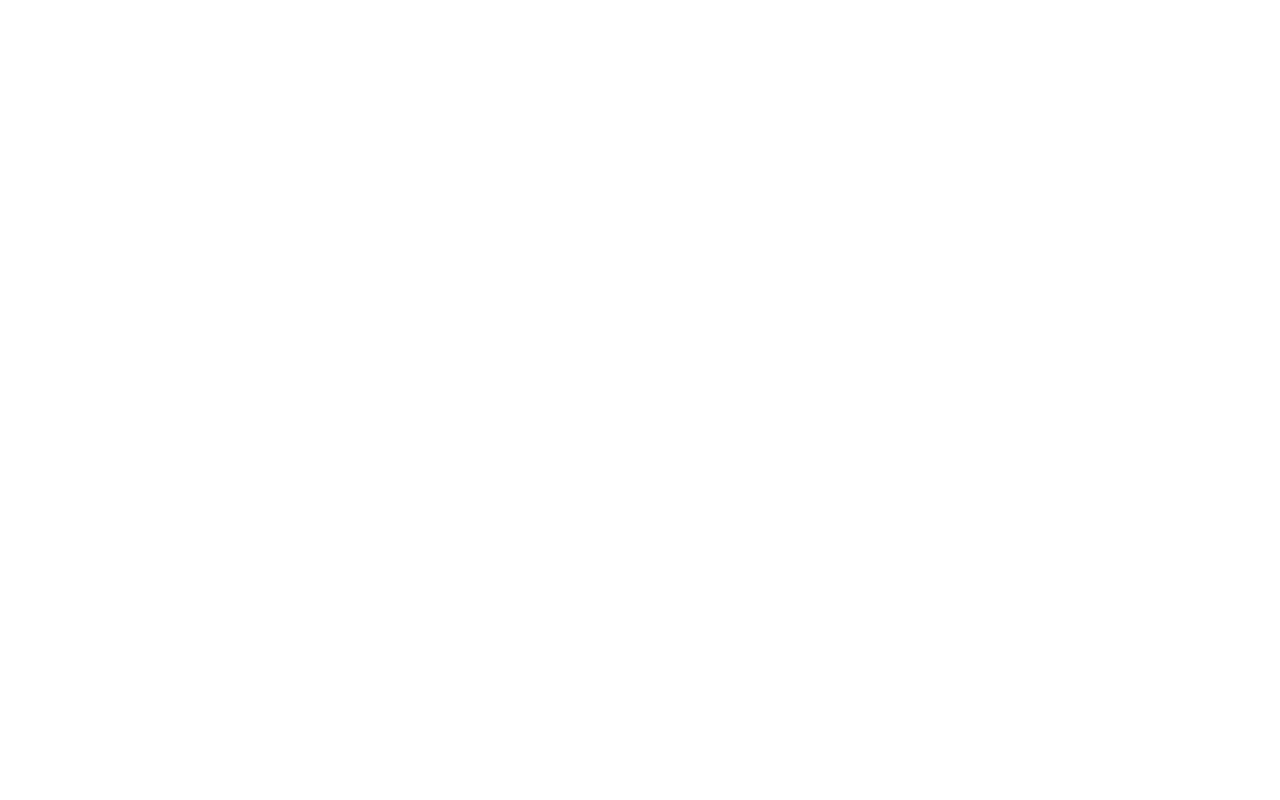
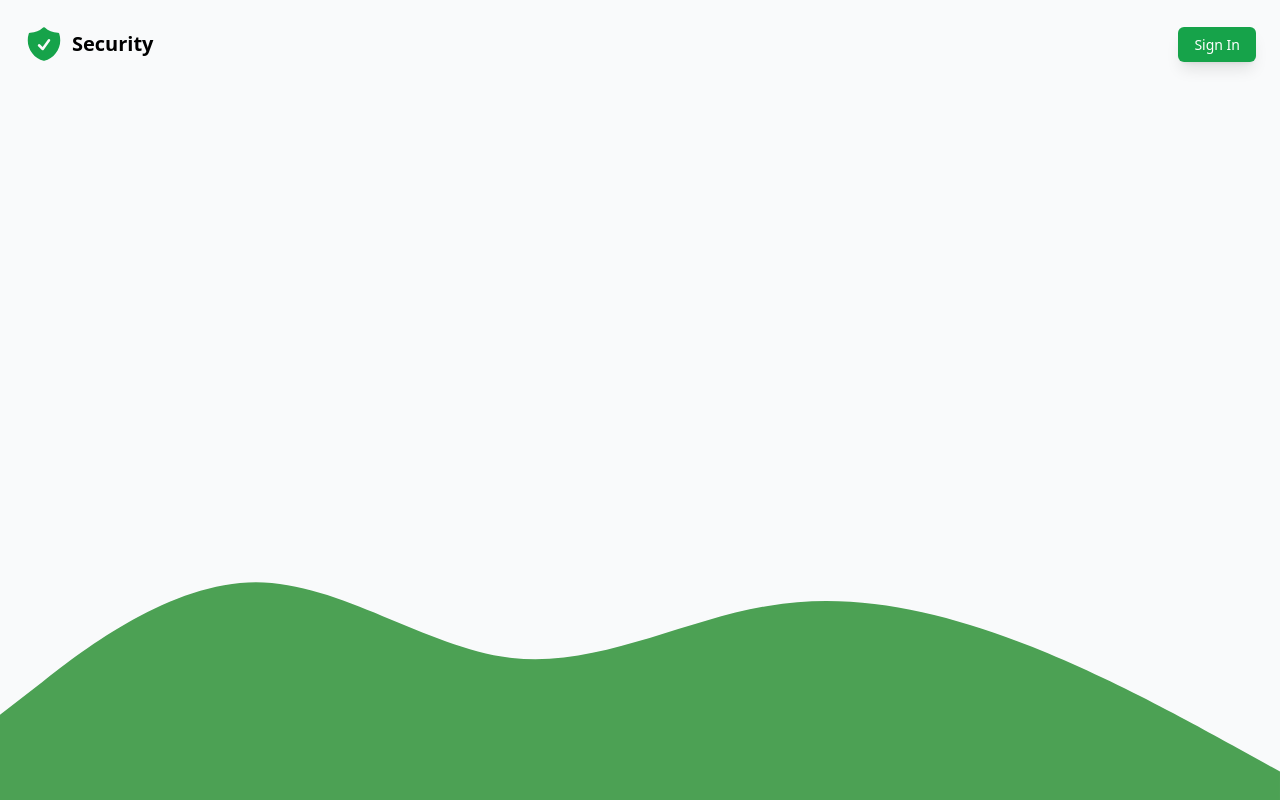
Before and after one commit to igorbabko/build-with-tailwindcss, a website: page index.html in a window 1280 px wide. Drawn offline with Linux system fonts and the light colour scheme.

Commit message:
02. Header

```diff
--- a/index.html
+++ b/index.html
@@ -7,5 +7,17 @@
     <link href="/output.css" rel="stylesheet" />
     <title>Security</title>
   </head>
-  <body></body>
+  <body class="min-h-screen bg-gray-50 bg-[url('/wave.svg')] bg-fixed bg-bottom bg-no-repeat">
+    <div class="flex items-center justify-between p-6">
+      <a href="#" class="flex items-center gap-2">
+        <svg class="h-10 text-green-600" xmlns="http://www.w3.org/2000/svg" viewBox="0 0 24 24" fill="currentColor">
+          <path fill-rule="evenodd" d="M12.516 2.17a.75.75 0 00-1.032 0 11.209 11.209 0 01-7.877 3.08.75.75 0 00-.722.515A12.74 12.74 0 002.25 9.75c0 5.942 4.064 10.933 9.563 12.348a.749.749 0 00.374 0c5.499-1.415 9.563-6.406 9.563-12.348 0-1.39-.223-2.73-.635-3.985a.75.75 0 00-.722-.516l-.143.001c-2.996 0-5.717-1.17-7.734-3.08zm3.094 8.016a.75.75 0 10-1.22-.872l-3.236 4.53L9.53 12.22a.75.75 0 00-1.06 1.06l2.25 2.25a.75.75 0 001.14-.094l3.75-5.25z" clip-rule="evenodd" />
+        </svg>
+        <span class="text-xl font-black">Security</span>
+      </a>
+      <div>
+        <a href="#" class="easy-in-out rounded-md bg-green-600 py-2 px-4 text-sm font-medium text-white shadow-lg transition duration-150 hover:bg-green-700 hover:shadow-xl focus:shadow-xl focus:outline-none focus:ring-2 focus:ring-green-500 focus:ring-offset-2">Sign In</a>
+      </div>
+    </div>
+  </body>
 </html>
```
Also changed, not shown: output.css, wave.svg (added).
